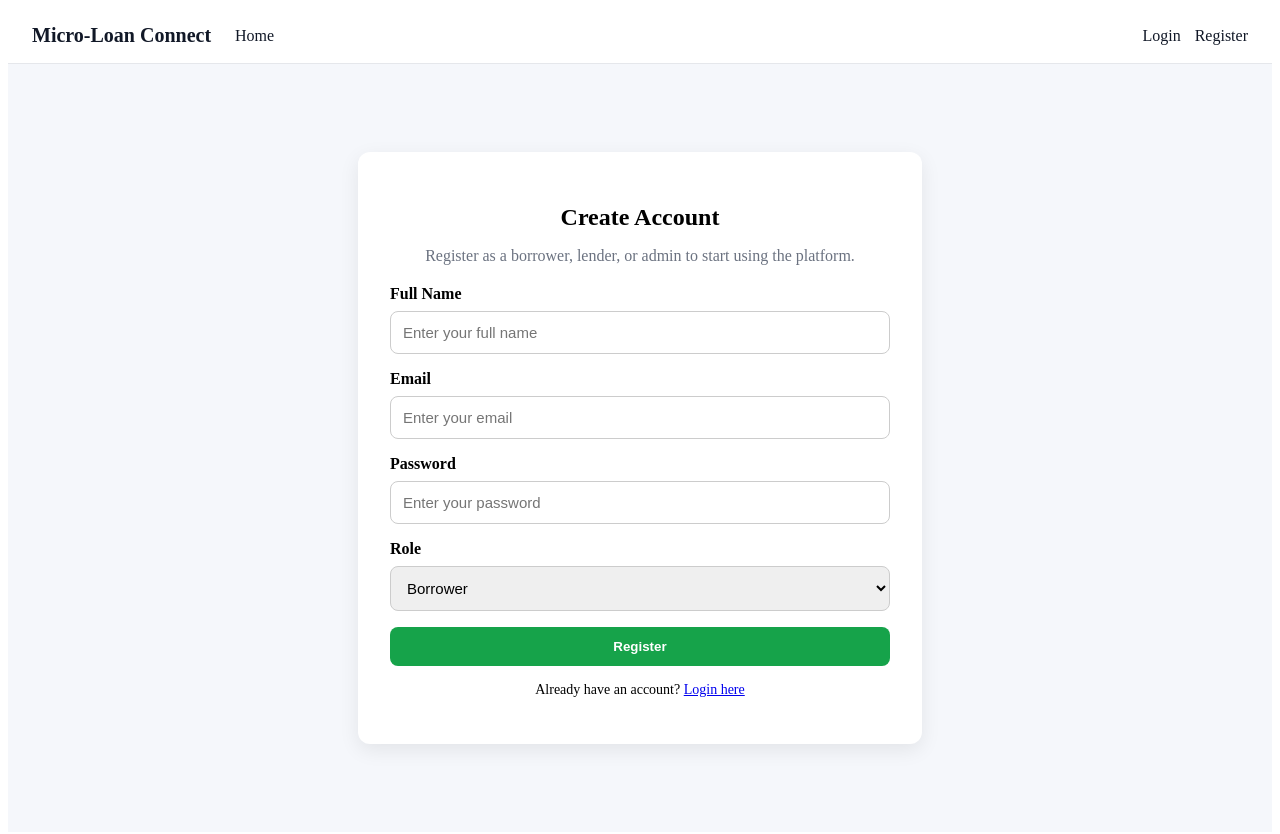
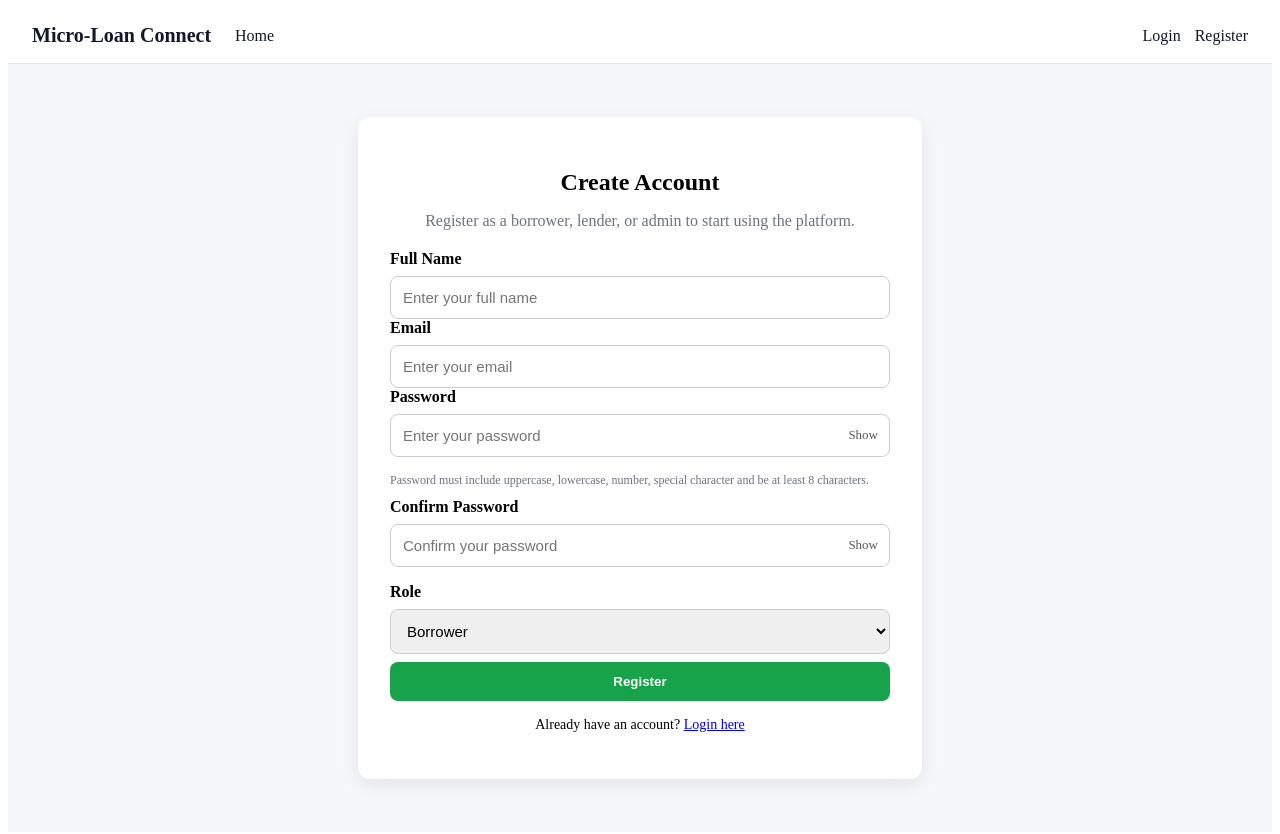
Before and after one commit to imeshweerasuria/microloan-connect, a React app in the folder frontend/frontend/: page /register in a window 1280 px wide. Shown: the top 834 px of the page. Built offline with nearby package versions, Linux system fonts and the light colour scheme; no server answers; the HTML template or start-up script is replaced by a standard one.

Commit message:
Register page password security enchanced

```diff
--- a/frontend/frontend/src/pages/Register.jsx
+++ b/frontend/frontend/src/pages/Register.jsx
@@ -17,26 +17,81 @@ export default function Register() {
     name: "",
     email: "",
     password: "",
+    confirmPassword: "", // ✅ added confirmPassword
     role: "BORROWER",
   });
 
   const [error, setError] = useState("");
   const [loading, setLoading] = useState(false);
+  const [strength, setStrength] = useState(""); // ✅ password strength state
+  const [showPassword, setShowPassword] = useState(false); // ✅ show/hide password
+  const [showConfirmPassword, setShowConfirmPassword] = useState(false); // ✅ show/hide confirm password
+
+  // ✅ Password strength validation function
+  const isStrongPassword = (password) => {
+    const regex =
+      /^(?=.*[a-z])(?=.*[A-Z])(?=.*\d)(?=.*[@$!%*?&])[A-Za-z\d@$!%*?&]{8,}$/;
+    return regex.test(password);
+  };
+
+  // ✅ Password strength checker for live UI
+  const checkPasswordStrength = (password) => {
+    if (!password) return "";
+
+    let score = 0;
+
+    if (password.length >= 8) score++;
+    if (/[a-z]/.test(password)) score++;
+    if (/[A-Z]/.test(password)) score++;
+    if (/\d/.test(password)) score++;
+    if (/[@$!%*?&]/.test(password)) score++;
+
+    if (score <= 2) return "Weak";
+    if (score <= 4) return "Medium";
+    return "Strong";
+  };
 
   const handleChange = (e) => {
+    const { name, value } = e.target;
+
     setForm((prev) => ({
       ...prev,
-      [e.target.name]: e.target.value,
+      [name]: value,
     }));
+
+    // ✅ check strength when typing password
+    if (name === "password") {
+      setStrength(checkPasswordStrength(value));
+    }
   };
 
   const handleSubmit = async (e) => {
     e.preventDefault();
     setError("");
 
+    // ✅ check password match
+    if (form.password !== form.confirmPassword) {
+      setError("Passwords do not match");
+      return;
+    }
+
+    // ✅ check password strength
+    if (!isStrongPassword(form.password)) {
+      setError(
+        "Password must be at least 8 characters and include uppercase, lowercase, number, and special character"
+      );
+      return;
+    }
+
     try {
       setLoading(true);
-      const res = await register(form);
+
+      // ✅ remove confirmPassword before sending
+      // eslint-disable-next-line no-unused-vars
+      const { confirmPassword, ...dataToSend } = form;
+
+      const res = await register(dataToSend);
+
       navigate(roleHome(res.user.role));
     } catch (err) {
       setError(err.message || "Registration failed");
@@ -79,15 +134,110 @@ export default function Register() {
           />
 
           <label style={styles.label}>Password</label>
+          <div style={{ position: "relative", marginBottom: "16px" }}>
             <input
               style={styles.input}
-            type="password"
+              type={showPassword ? "text" : "password"} // ✅ toggle
               name="password"
               value={form.password}
               onChange={handleChange}
               placeholder="Enter your password"
               required
             />
+
+            <span
+              onClick={() => setShowPassword(!showPassword)}
+              style={{
+                position: "absolute",
+                right: "12px",
+                top: "50%",
+                transform: "translateY(-50%)",
+                cursor: "pointer",
+                fontSize: "13px",
+                color: "#555",
+                userSelect: "none",
+              }}
+            >
+              {showPassword ? "Hide" : "Show"}
+            </span>
+          </div>
+
+          {/* ✅ Password rules hint */}
+          <p style={{ fontSize: "12px", color: "#6b7280", marginBottom: "10px" }}>
+            Password must include uppercase, lowercase, number, special character and be at least 8 characters.
+          </p>
+
+          {/* ✅ Live password strength indicator */}
+          {form.password && (
+            <div style={{ marginBottom: "12px" }}>
+              <div
+                style={{
+                  height: "6px",
+                  borderRadius: "4px",
+                  background:
+                    strength === "Weak"
+                      ? "red"
+                      : strength === "Medium"
+                      ? "orange"
+                      : "green",
+                  width:
+                    strength === "Weak"
+                      ? "33%"
+                      : strength === "Medium"
+                      ? "66%"
+                      : "100%",
+                  transition: "0.3s",
+                }}
+              ></div>
+              <p style={{ fontSize: "12px", marginTop: "4px" }}>
+                Strength: <strong>{strength}</strong>
+              </p>
+            </div>
+          )}
+
+          <label style={styles.label}>Confirm Password</label>
+          <div style={{ position: "relative", marginBottom: "16px" }}>
+            <input
+              style={styles.input}
+              type={showConfirmPassword ? "text" : "password"} // ✅ toggle
+              name="confirmPassword"
+              value={form.confirmPassword}
+              onChange={handleChange}
+              placeholder="Confirm your password"
+              required
+            />
+
+            <span
+              onClick={() => setShowConfirmPassword(!showConfirmPassword)}
+              style={{
+                position: "absolute",
+                right: "12px",
+                top: "50%",
+                transform: "translateY(-50%)",
+                cursor: "pointer",
+                fontSize: "13px",
+                color: "#555",
+                userSelect: "none",
+              }}
+            >
+              {showConfirmPassword ? "Hide" : "Show"}
+            </span>
+          </div>
+
+          {/* ✅ Live password match indicator */}
+          {form.confirmPassword && (
+            <p
+              style={{
+                fontSize: "12px",
+                color: form.password === form.confirmPassword ? "green" : "red",
+                marginBottom: "10px",
+              }}
+            >
+              {form.password === form.confirmPassword
+                ? "✓ Passwords match"
+                : "✗ Passwords do not match"}
+            </p>
+          )}
 
           <label style={styles.label}>Role</label>
           <select
@@ -148,7 +298,7 @@ const styles = {
   input: {
     width: "100%",
     padding: "12px",
-    marginBottom: "16px",
+    marginBottom: "0px",
     borderRadius: "8px",
     border: "1px solid #ccc",
     fontSize: "15px",
@@ -163,6 +313,7 @@ const styles = {
     color: "#fff",
     fontWeight: "600",
     cursor: "pointer",
+    marginTop: "8px",
   },
   error: {
     background: "#fee2e2",
```
Lines whose indentation alone changed are shown as unchanged.
